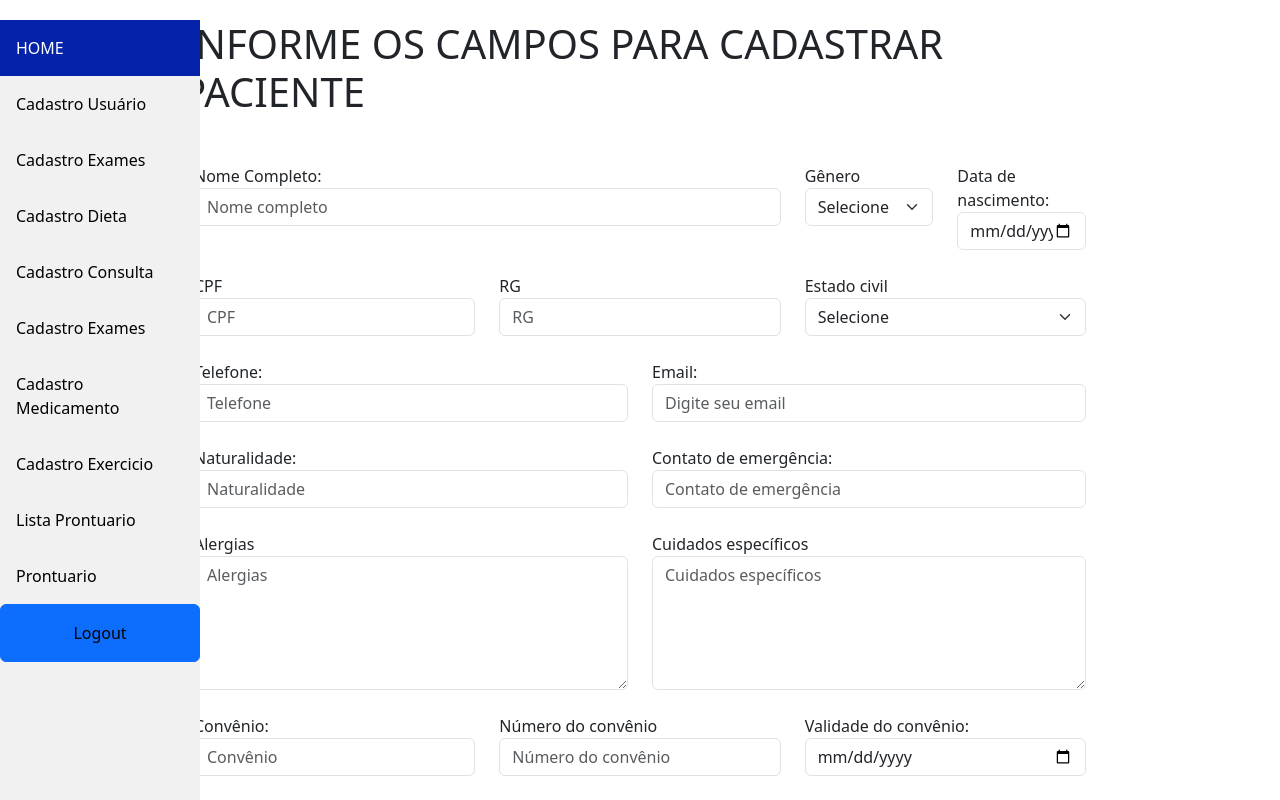
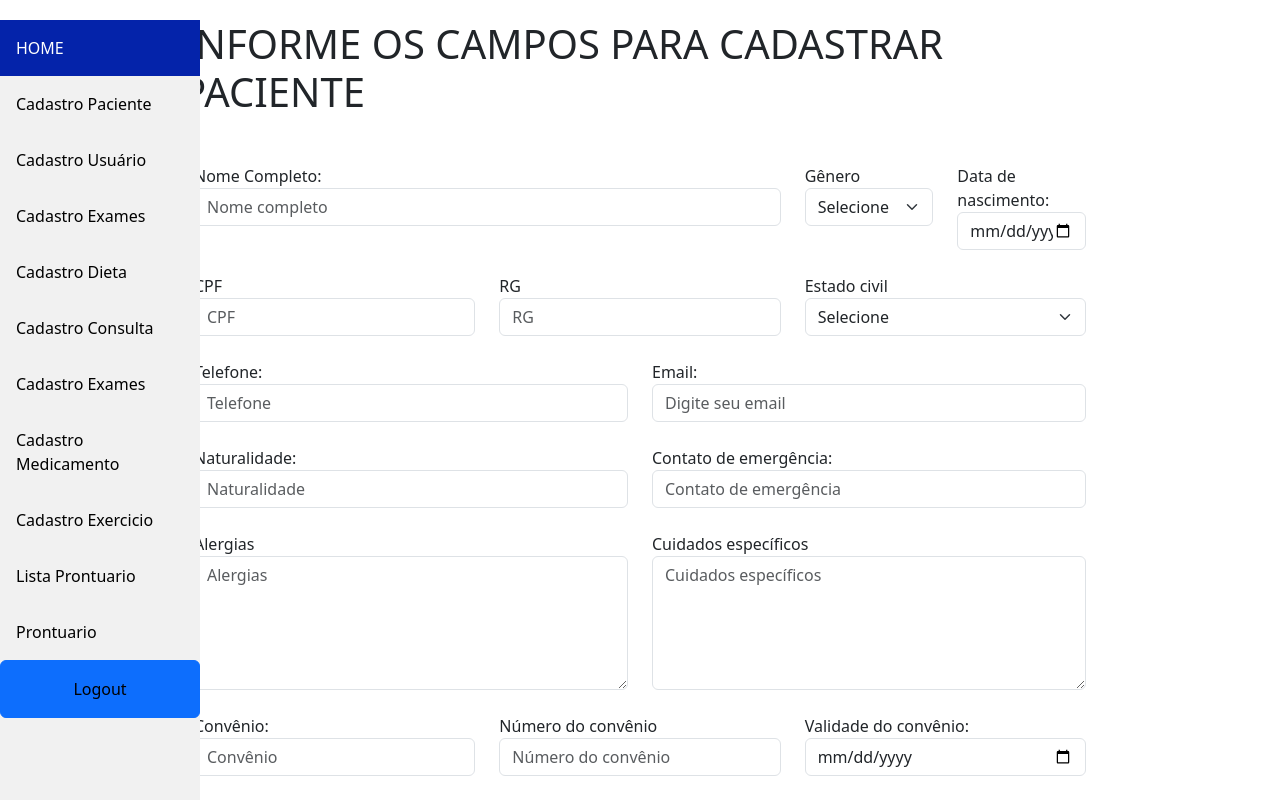
Before and after one commit to FullStack-Coqueiros/M3P-FrontEnd-Squad2, a React (Vite) app in the folder project_frontend/: page /cadastropaciente in a window 1280 px wide. Shown: the top 800 px of the page. Built offline with nearby package versions, Linux system fonts and the light colour scheme.

Commit message:
inclusão de link na sideBar

```diff
--- a/project_frontend/src/components/SidebarComponents/Sidebar.jsx
+++ b/project_frontend/src/components/SidebarComponents/Sidebar.jsx
@@ -5,6 +5,7 @@ function Sidebar() {
   return (
     <div className="sidebar">
       <Link className="active" to="/Dashboard" >HOME</Link>
+      <Link to="/cadastropaciente" >Cadastro Paciente</Link>
       <Link to="/cadastrousuario" >Cadastro Usuário </Link>
       <Link to="/CadastroExames" >Cadastro Exames </Link>
       <Link to="/cadastrodieta" >Cadastro Dieta</Link>
```
